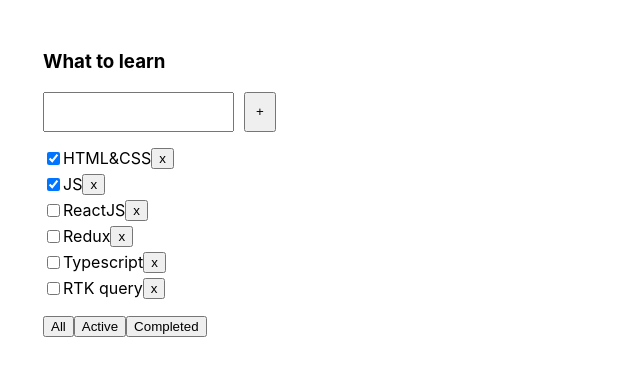
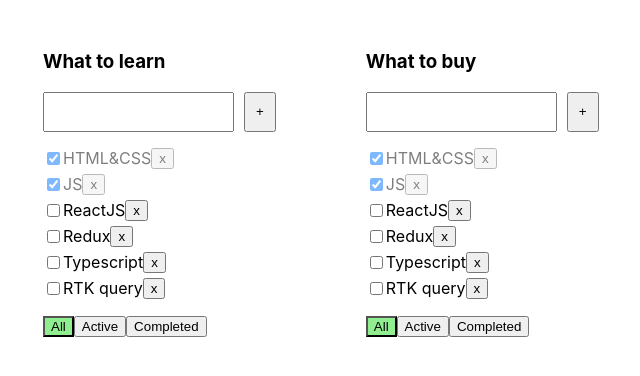
Before and after one commit to Evgeniya1307/Todolist.tsx, a React (Create React App) app: page / in a window 1280 px wide. Shown: the top 376 px of the page, without its empty margins (7-647 px from the left). Built offline with nearby package versions, Linux system fonts and the light colour scheme.

Commit message:
changeFilter(active, todolistId)} // Передаем два аргумента

```diff
--- a/src/App.css
+++ b/src/App.css
@@ -76,3 +76,14 @@
 .error-message {
   color: red;
 }
+
+/* визуально подсвечивать активную кнопку фильтра */
+.active-filter {
+  background-color: lightgreen;
+}
+
+/* Стили для выполненных тасок */
+
+.is-done {
+  opacity: 0.5;
+}
--- a/src/App.tsx
+++ b/src/App.tsx
@@ -9,9 +9,20 @@
   isDone: boolean;
 };
 
+type TodolistType = {
+  id: string;
+  title: string;
+  filter: FilterValuesType;
+}
+
 export type FilterValuesType = 'all' | 'active' | 'completed';
 
 function App() {
+  let [todolists, setTodolists] = useState<TodolistType[]>([
+    { id: v1(), title: 'What to learn', filter: 'all' },
+    { id: v1(), title: 'What to buy', filter: 'all' },
+  ]);
+
   const [tasks, setTasks] = useState<TaskType[]>([
     { id: v1(), title: 'HTML&CSS', isDone: true },
     { id: v1(), title: 'JS', isDone: true },
@@ -21,17 +32,18 @@
     { id: v1(), title: 'RTK query', isDone: false },
   ]);
 
-  const [filter, setFilter] = useState<FilterValuesType>('all');
-
+  // Функция для удаления задачи
   const removeTask = (taskId: string) => {
     const filteredTasks = tasks.filter(task => task.id !== taskId);
     setTasks(filteredTasks);
   };
 
-  const changeFilter = (filter: FilterValuesType) => {
-    setFilter(filter);
+  // Функция для изменения фильтра. Исправлено, чтобы учитывать id списка дел.
+  const changeFilter = (filter: FilterValuesType, todolistId: string) => {
+    setTodolists(todolists.map(tl => (tl.id === todolistId ? { ...tl, filter } : tl)));
   };
 
+  // Функция для добавления новой задачи
   const addTask = (title: string) => {
     const newTask: TaskType = {
       id: v1(),
@@ -39,36 +51,42 @@
       isDone: false,
     };
 
-
-
     const newTasks = [newTask, ...tasks];
     setTasks(newTasks);
   };
 
-  const changeTaskStatus = (taskId: string, taskStatus: boolean) => {//фу-ия прин 2 аргумента строку индефикатор задач и статус который менять
-    const newState = tasks.map(t => (t.id == taskId ? { ...t, isDone: taskStatus } : t))//метод map для создания нового массива задач (tasks), который основывается на текущем массиве tasks/map проходит по каждой задаче (t) в массиве tasks/Для каждой задачи проверяется, совпадает ли ее id с переданным taskId
-    setTasks(newState)//обновл состояние tasks новым массивом задач
-  }
-  let tasksForTodolist = tasks;
-
-  if (filter === 'active') {
-    tasksForTodolist = tasks.filter(task => !task.isDone);
-  }
-
-  if (filter === 'completed') {
-    tasksForTodolist = tasks.filter(task => task.isDone);
-  }
+  // Функция для изменения статуса задачи
+  const changeTaskStatus = (taskId: string, isDone: boolean) => {
+    const updatedTasks = tasks.map(task => task.id === taskId ? { ...task, isDone } : task);
+    setTasks(updatedTasks);
+  };
 
   return (
     <div className="App">
-      <Todolist
-        title="What to learn"
-        tasks={tasksForTodolist}
-        removeTask={removeTask}
-        changeFilter={changeFilter}
-        addTask={addTask}
-        changeTaskStatus={changeTaskStatus} // Передача функции changeTaskStatus в компонент Todolist
-      />
+      {todolists.map(tl => {
+        // Фильтрация задач на основе текущего фильтра списка дел
+        let tasksForTodolist = tasks;
+        if (tl.filter === 'active') {
+          tasksForTodolist = tasks.filter(task => !task.isDone);
+        }
+        if (tl.filter === 'completed') {
+          tasksForTodolist = tasks.filter(task => task.isDone);
+        }
+        return (
+          <Todolist
+            key={tl.id}
+            todolistId={tl.id} // Передача id списка дел
+            title={tl.title}
+            tasks={tasksForTodolist}
+            removeTask={removeTask}
+            // Передача функции changeFilter с учетом id списка дел
+            changeFilter={(filter) => changeFilter(filter, tl.id)}
+            addTask={addTask}
+            changeTaskStatus={changeTaskStatus}
+            currentFilter={tl.filter} // Передача текущего фильтра в компонент Todolist
+          />
+        )
+      })}
     </div>
   );
 }
--- a/src/Button.tsx
+++ b/src/Button.tsx
@@ -1,8 +1,13 @@
 type ButtonPropsType = {
   title: string;
-  onClick?: () => void;//необязательное поле (указанное с помощью знака вопроса ?)
+  onClick?: () => void; // необязательное поле
+  className?: string; // необязательное поле
 };
 
-export const Button = ({ title, onClick }: ButtonPropsType) => {
-  return <button onClick={onClick}>{title}</button>;
+export const Button: React.FC<ButtonPropsType> = ({ title, onClick, className }) => {
+  return (
+    <button className={className} onClick={onClick}>
+      {title}
+    </button>
+  );
 };
--- a/src/Todolist.tsx
+++ b/src/Todolist.tsx
@@ -12,33 +12,36 @@
 //пропсы
 type PropsType = {
   title: string;
+  todolistId: string; // Добавлено поле для id списка дел которые перадаю из App
   tasks: TaskType[];
   removeTask: (taskId: string) => void;
-  changeFilter: (filter: FilterValuesType) => void;
+  changeFilter: (filter: FilterValuesType, todolistId: string) => void;
   addTask: (title: string) => void;
   changeTaskStatus: (taskId: string, isDone: boolean) => void; // Новый пропс
+  currentFilter: FilterValuesType; // Новый пропс
 };
 
 export const Todolist: React.FC<PropsType> = ({
   title,
+  todolistId, // Получение id списка дел
   tasks,
   removeTask,
   changeFilter,
   addTask,
-  changeTaskStatus // Новый пропс
+  changeTaskStatus,
+  currentFilter // Новый пропс
 }) => {
-  const [taskTitle, setTaskTitle] = useState('');//хранит текущее значение ввода нов задачи
-  const [error, setError] = useState<string | null>(null)//в state хранить текст ошибки (или null, если ошибки нет). И вот если в state есть ошибка - добавляем класс error и показываем сообщение с ошибкой
-
+  const [taskTitle, setTaskTitle] = useState(''); //хранит текущее значение ввода нов задачи
+  const [error, setError] = useState<string | null>(null); //в state хранить текст ошибки (или null, если ошибки нет). И вот если в state есть ошибка - добавляем класс error и показываем сообщение с ошибкой
 
   const addTaskHandler = () => {
     if (taskTitle.trim() !== '') {
-      addTask(taskTitle.trim())//не пробелов ни пустой строки
-      setTaskTitle('')
-    }else{
-      setError('Title is required')
+      addTask(taskTitle.trim()); //не пробелов ни пустой строки
+      setTaskTitle('');
+    } else {
+      setError('Title is required');
     }
-  }
+  };
 
   const changeTaskStatusHandler = (taskId: string) => (e: ChangeEvent<HTMLInputElement>) => {
     const newStatusValue = e.currentTarget.checked;
@@ -46,8 +49,8 @@
   };
 
   const handleKeyPress = (event: React.KeyboardEvent<HTMLInputElement>) => {
-    setError(null)//Если после появления ошибки начать вводить текст, то ошибка не пропадет и поле по прежнему будет выделено красным цветом чтобы избежать то пишем так и обнуляе мошибку
-    if (event.key === 'Enter') {//вызывает  addTaskHandler() если нажата ентер
+    setError(null); //Если после появления ошибки начать вводить текст, то ошибка не пропадет и поле по прежнему будет выделено красным цветом чтобы избежать то пишем так и обнуляем ошибку
+    if (event.key === 'Enter') {
       addTaskHandler();
     }
   };
@@ -57,7 +60,7 @@
       <h3>{title}</h3>
       <div className="input-group">
         <input
-         className={error ? 'error' : ''}
+          className={error ? 'error' : ''}
           type="text"
           value={taskTitle}
           onChange={event => setTaskTitle(event.currentTarget.value)}
@@ -71,7 +74,7 @@
       ) : (
         <ul>
           {tasks.map(task => (
-            <li key={task.id}>
+            <li key={task.id} className={task.isDone ? 'is-done' : ''}>
               <input
                 type="checkbox"
                 checked={task.isDone}
@@ -84,13 +87,26 @@
         </ul>
       )}
       <div>
-        <Button title={'All'} onClick={() => changeFilter('all')} />
-        <Button title={'Active'} onClick={() => changeFilter('active')} />
-        <Button title={'Completed'} onClick={() => changeFilter('completed')} />
+        <Button
+          className={currentFilter === 'all' ? 'active-filter' : ''}
+          title={'All'}
+          onClick={() => changeFilter('all', todolistId)} // Передаю два аргумента
+        />
+        <Button
+          className={currentFilter === 'active' ? 'active-filter' : ''}
+          title={'Active'}
+          onClick={() => changeFilter('active', todolistId)} // Передаю два аргумента
+        />
+        <Button
+          className={currentFilter === 'completed' ? 'active-filter' : ''}
+          title={'Completed'}
+          onClick={() => changeFilter('completed', todolistId)} // Передаю два аргумента
+        />
       </div>
     </div>
   );
 };
+
 
 
 //добавлены кнопки, которые вызывают функцию changeFilter при клике, чтобы изменить состояние фильтра в App
```
